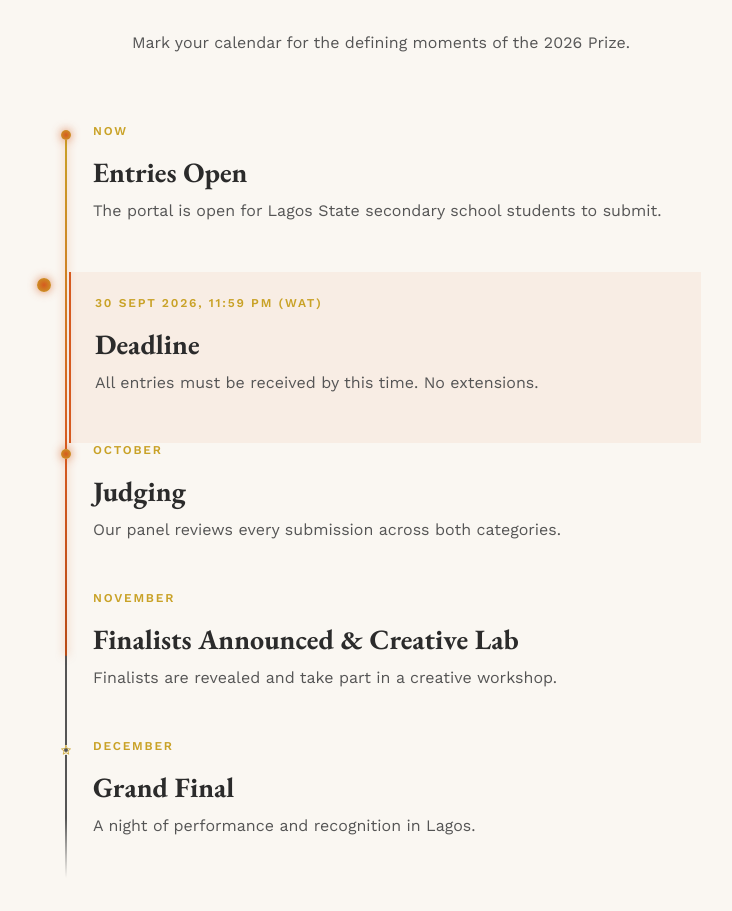
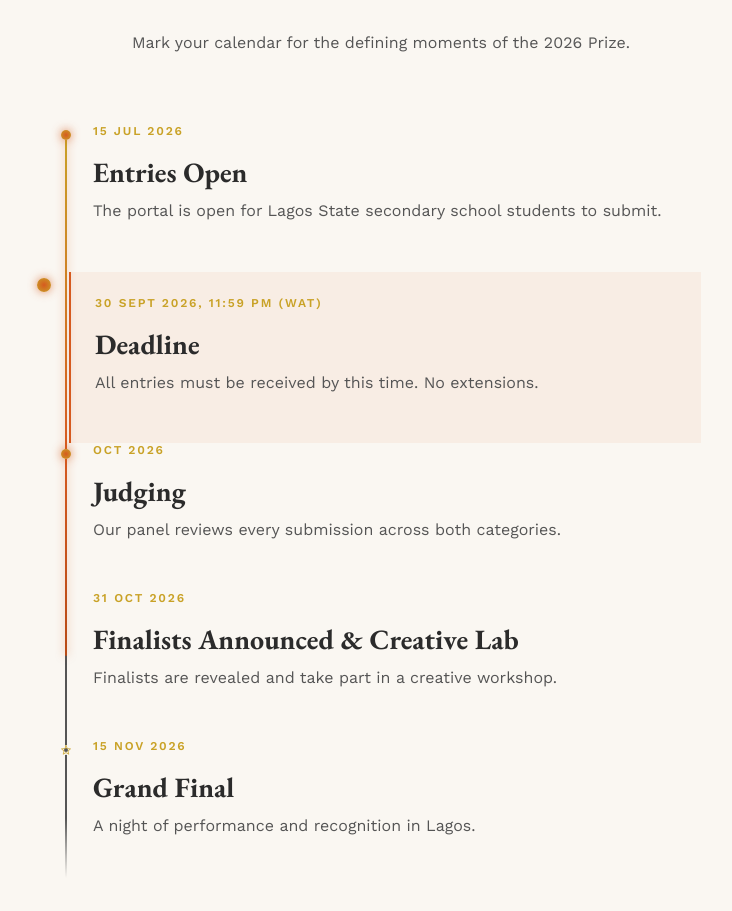
Before and after one commit to frontenddevmichael/Firestarter, a React (Vite) app: page /prize/key-dates in a window 1280 px wide. Shown: the part 249-1160 px from the top of the page, without its empty margins (259-991 px from the left). Built offline with nearby package versions, Linux system fonts and the light colour scheme; no server answers.

Commit message:
fix: align KeyDates timeline with actual dates from EntrantDashboard

```diff
--- a/src/pages/KeyDates/KeyDates.jsx
+++ b/src/pages/KeyDates/KeyDates.jsx
@@ -6,11 +6,11 @@
 import styles from './KeyDates.module.css';
 
 const milestones = [
-  { label: 'Entries Open', date: 'Now', desc: 'The portal is open for Lagos State secondary school students to submit.' },
+  { label: 'Entries Open', date: '15 Jul 2026', desc: 'The portal is open for Lagos State secondary school students to submit.' },
   { label: 'Deadline', date: '30 Sept 2026, 11:59 PM (WAT)', desc: 'All entries must be received by this time. No extensions.', highlight: true },
-  { label: 'Judging', date: 'October', desc: 'Our panel reviews every submission across both categories.' },
-  { label: 'Finalists Announced & Creative Lab', date: 'November', desc: 'Finalists are revealed and take part in a creative workshop.' },
-  { label: 'Grand Final', date: 'December', desc: 'A night of performance and recognition in Lagos.', star: true },
+  { label: 'Judging', date: 'Oct 2026', desc: 'Our panel reviews every submission across both categories.' },
+  { label: 'Finalists Announced & Creative Lab', date: '31 Oct 2026', desc: 'Finalists are revealed and take part in a creative workshop.' },
+  { label: 'Grand Final', date: '15 Nov 2026', desc: 'A night of performance and recognition in Lagos.', star: true },
 ];
 
 /**
```
